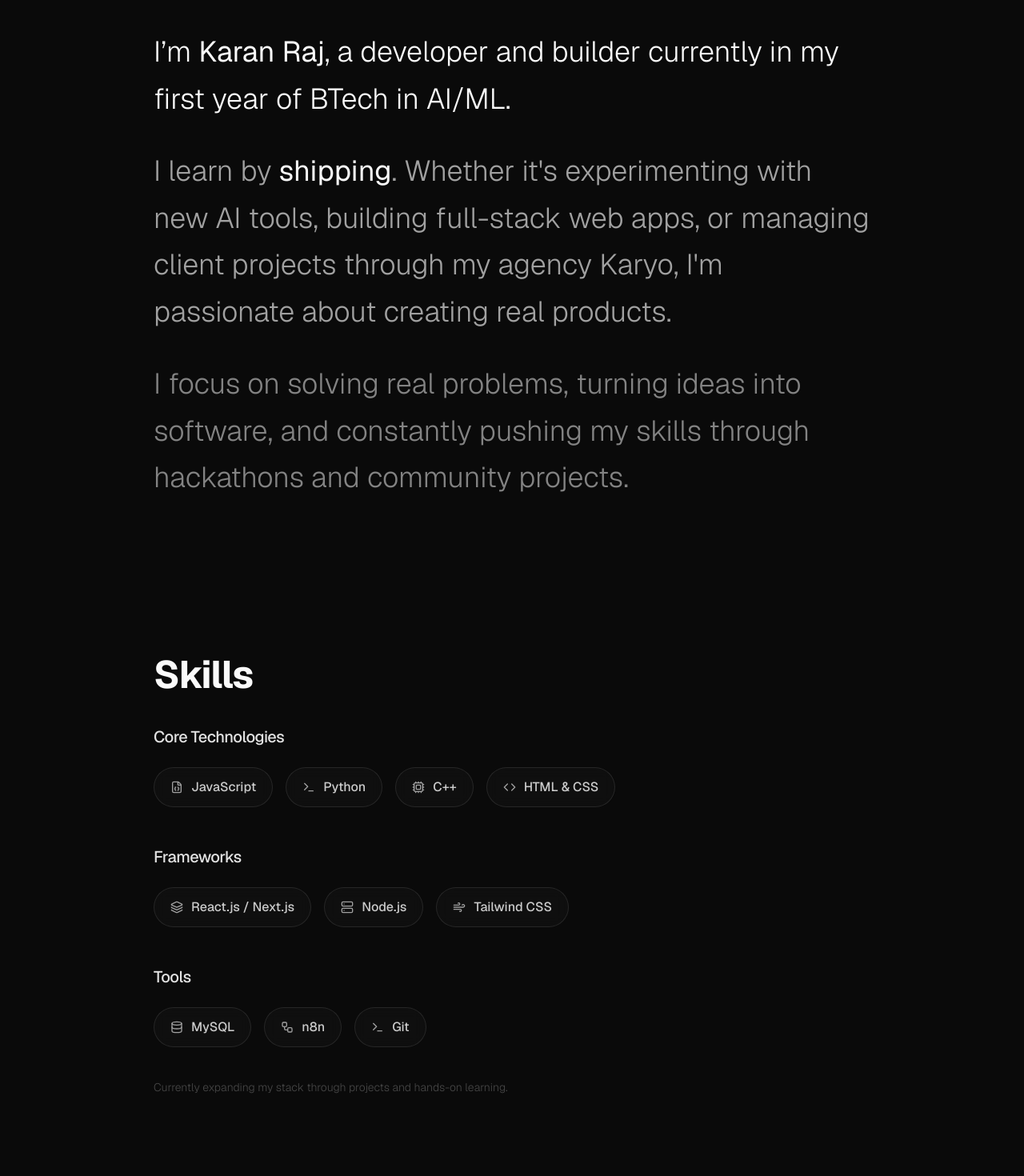
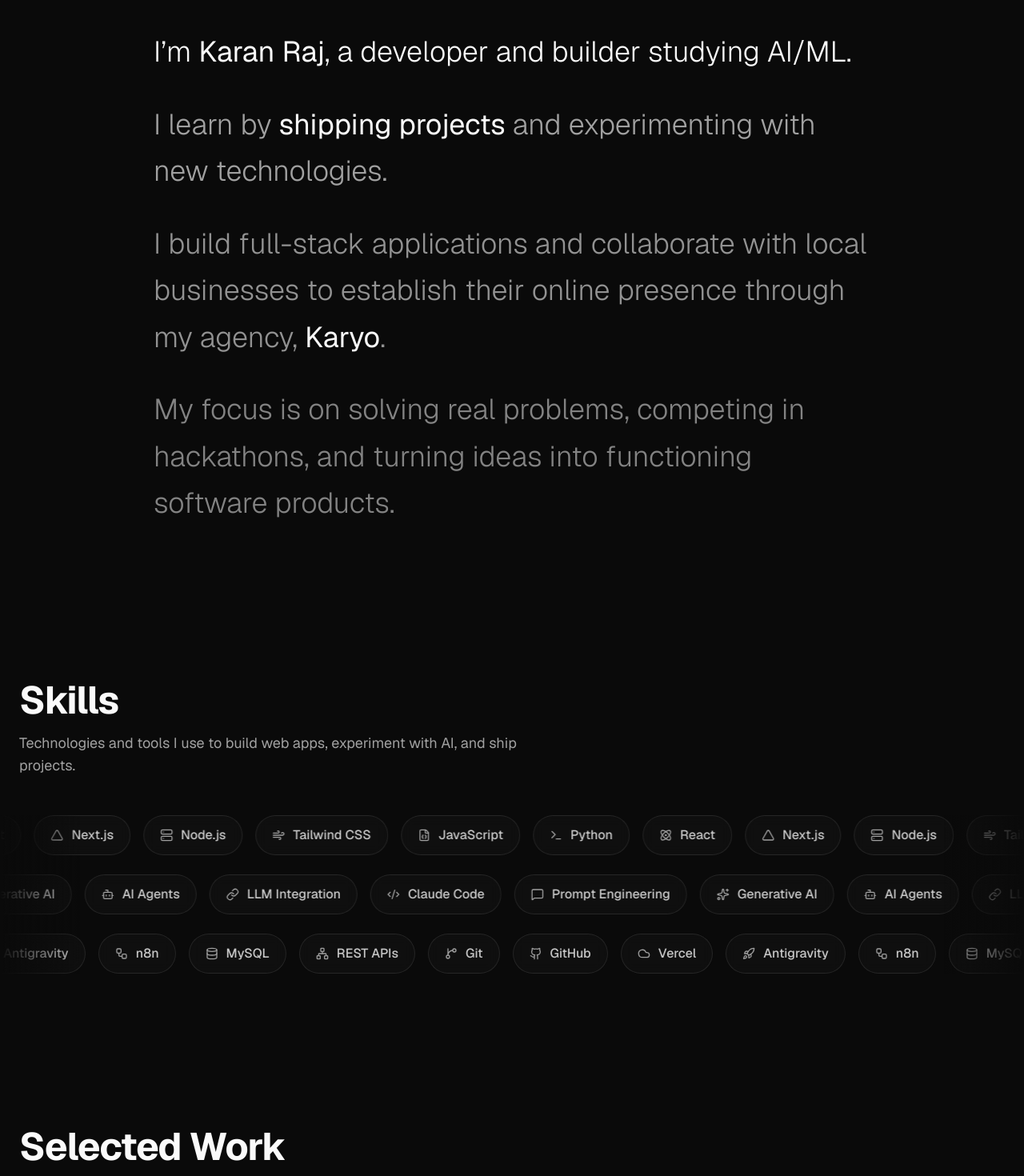
Before and after one commit to Karan-Raj-KR/portfolio, a Next.js app: page / in a window 1280 px wide. Shown: the part 860-2330 px from the top of the page at 80% size. Built offline with nearby package versions, Linux system fonts and the light colour scheme.

Commit message:
updated skills, experience, about, and hero section

```diff
--- a/src/components/sections/about.tsx
+++ b/src/components/sections/about.tsx
@@ -28,13 +28,16 @@ export function About() {
                 className="mx-auto max-w-4xl space-y-8 text-2xl font-light leading-relaxed md:text-4xl"
             >
                 <motion.p variants={itemVariants}>
-                    I’m <span className="text-foreground font-normal">Karan Raj</span>, a developer and builder currently in my first year of BTech in AI/ML.
+                    I’m <span className="text-foreground font-normal">Karan Raj</span>, a developer and builder studying AI/ML.
                 </motion.p>
                 <motion.p variants={itemVariants} className="text-muted-foreground">
-                    I learn by <span className="text-foreground font-normal">shipping</span>. Whether it's experimenting with new AI tools, building full-stack web apps, or managing client projects through my agency Karyo, I'm passionate about creating real products.
+                    I learn by <span className="text-foreground font-normal">shipping projects</span> and experimenting with new technologies.
+                </motion.p>
+                <motion.p variants={itemVariants} className="text-muted-foreground/90">
+                    I build full-stack applications and collaborate with local businesses to establish their online presence through my agency, <span className="text-foreground font-normal">Karyo</span>.
                 </motion.p>
                 <motion.p variants={itemVariants} className="text-muted-foreground/80">
-                    I focus on solving real problems, turning ideas into software, and constantly pushing my skills through hackathons and community projects.
+                    My focus is on solving real problems, competing in hackathons, and turning ideas into functioning software products.
                 </motion.p>
             </motion.div>
         </section>
--- a/src/components/sections/experience.tsx
+++ b/src/components/sections/experience.tsx
@@ -8,20 +8,21 @@ const experience = [
         period: "2025 – 2029",
         company: "Engineering",
         description: [
-            "Pursuing a Bachelor’s degree in Artificial Intelligence & Machine Learning",
-            "Building a strong foundation in programming, problem-solving, and applied technology",
-            "Actively working on frontend and automation projects alongside academics",
+            "Pursuing a Bachelor's degree in Artificial Intelligence & Machine Learning",
+            "Building web and AI projects alongside academic coursework",
+            "Exploring automation tools, AI agents, and modern developer workflows",
+            "Participating in hackathons and developer communities",
         ],
     },
-    // ... other items remain same, just keeping the structure valid
     {
         role: "Freelance Web Developer",
         period: "2021 – 2023",
         company: "Self-Employed",
         description: [
-            "Designed and built basic websites for individuals and small businesses",
-            "Focused on clean layouts, responsiveness, and usability",
-            "Sold multiple small website projects as a freelancer",
+            "Designed and delivered websites for individuals and small businesses",
+            "Built responsive websites using modern web technologies",
+            "Collaborated directly with clients to understand requirements and deliver solutions",
+            "Completed multiple freelance projects independently",
         ],
     },
     {
@@ -29,9 +30,9 @@ const experience = [
         period: "2021 – 2023",
         company: "Self-Employed",
         description: [
-            "Worked as a freelance video editor and graphic designer for clients",
-            "Edited videos and designed graphics based on client requirements",
-            "Gained early experience working with real clients, deadlines, and feedback",
+            "Worked with clients on video editing and graphic design projects",
+            "Produced visual content based on client requirements and feedback",
+            "Gained early experience managing client relationships and deadlines",
         ],
     },
 ];
--- a/src/components/sections/hero.tsx
+++ b/src/components/sections/hero.tsx
@@ -55,7 +55,7 @@ export function Hero() {
                     initial={{ opacity: 0, y: 20 }}
                     animate={{ opacity: 1, y: 0 }}
                     transition={{ duration: 0.8, delay: 0.8, ease: "easeOut" }}
-                    className="max-w-[600px] text-lg text-muted-foreground sm:text-xl md:text-2xl"
+                    className="pt-6 max-w-[600px] text-lg text-muted-foreground sm:text-xl md:text-2xl"
                 >
                     Developer · Builder · Founder
                 </motion.p>
@@ -66,7 +66,7 @@ export function Hero() {
                     transition={{ duration: 0.8, delay: 1.0 }}
                     className="text-sm font-light tracking-wide text-muted-foreground/60"
                 >
-                    First-year AIML student building software, experimenting with AI, and turning ideas into real projects.
+                    AIML student building software, experimenting with AI, and shipping real projects.
                 </motion.p>
 
                 <motion.div
@@ -88,7 +88,7 @@ export function Hero() {
                             href="https://github.com/Karan-Raj-KR"
                             target="_blank"
                             rel="noopener noreferrer"
-                            className="relative z-10 inline-flex h-12 items-center justify-center rounded-full border border-border px-7 text-sm font-medium text-foreground transition-colors hover:bg-muted/30"
+                            className="relative z-10 inline-flex h-12 items-center justify-center rounded-full border border-border bg-background px-7 text-sm font-medium text-foreground transition-colors hover:bg-muted"
                         >
                             GitHub
                         </a>
@@ -96,7 +96,7 @@ export function Hero() {
                     <Magnetic>
                         <a
                             href="#contact"
-                            className="relative z-10 inline-flex h-12 items-center justify-center rounded-full border border-border px-7 text-sm font-medium text-foreground transition-colors hover:bg-muted/30"
+                            className="relative z-10 inline-flex h-12 items-center justify-center rounded-full px-7 text-sm font-medium text-muted-foreground transition-colors hover:bg-muted/50 hover:text-foreground"
                         >
                             Contact
                         </a>
@@ -110,8 +110,7 @@ export function Hero() {
                 transition={{ delay: 1.6, duration: 1 }}
                 className="absolute bottom-6 left-1/2 -translate-x-1/2"
             >
-                <div className="flex flex-col items-center gap-2">
-                    <span className="text-xs font-light text-muted-foreground">SCROLL</span>
+                <div className="flex flex-col items-center">
                     <motion.div
                         animate={{ y: [0, 10, 0] }}
                         transition={{ duration: 2, repeat: Infinity, ease: "easeInOut" }}
--- a/src/components/sections/skills.tsx
+++ b/src/components/sections/skills.tsx
@@ -1,38 +1,38 @@
 "use client";
 
-import { motion, useMotionValue, useSpring, useTransform } from "framer-motion";
+import { motion, useMotionValue, useSpring, useTransform, useReducedMotion } from "framer-motion";
 import { useRef, useState } from "react";
 import {
-    Code, FileJson, Palette, Terminal, Wind,
+    Code, FileJson, Terminal, Wind,
     Database, Cpu, Server, Layers, Workflow,
+    MonitorSmartphone, LayoutTemplate, Atom, Triangle, MessageSquare, Sparkles, Bot, Link as LinkIcon, Code2, GitBranch, Github, Cloud, Rocket, Network
 } from "lucide-react";
 
-const skillCategories = [
-    {
-        title: "Core Technologies",
-        skills: [
+const skillRows = [
+    [
         { name: "JavaScript", icon: <FileJson className="h-4 w-4" /> },
         { name: "Python", icon: <Terminal className="h-4 w-4" /> },
-            { name: "C++", icon: <Cpu className="h-4 w-4" /> },
-            { name: "HTML & CSS", icon: <Code className="h-4 w-4" /> },
-        ]
-    },
-    {
-        title: "Frameworks",
-        skills: [
-            { name: "React.js / Next.js", icon: <Layers className="h-4 w-4" /> },
+        { name: "React", icon: <Atom className="h-4 w-4" /> },
+        { name: "Next.js", icon: <Triangle className="h-4 w-4" /> },
         { name: "Node.js", icon: <Server className="h-4 w-4" /> },
         { name: "Tailwind CSS", icon: <Wind className="h-4 w-4" /> },
+    ],
+    [
+        { name: "Prompt Engineering", icon: <MessageSquare className="h-4 w-4" /> },
+        { name: "Generative AI", icon: <Sparkles className="h-4 w-4" /> },
+        { name: "AI Agents", icon: <Bot className="h-4 w-4" /> },
+        { name: "LLM Integration", icon: <LinkIcon className="h-4 w-4" /> },
+        { name: "Claude Code", icon: <Code2 className="h-4 w-4" /> },
+    ],
+    [
+        { name: "Git", icon: <GitBranch className="h-4 w-4" /> },
+        { name: "GitHub", icon: <Github className="h-4 w-4" /> },
+        { name: "Vercel", icon: <Cloud className="h-4 w-4" /> },
+        { name: "Antigravity", icon: <Rocket className="h-4 w-4" /> },
+        { name: "n8n", icon: <Workflow className="h-4 w-4" /> },
+        { name: "MySQL", icon: <Database className="h-4 w-4" /> },
+        { name: "REST APIs", icon: <Network className="h-4 w-4" /> },
     ]
-    },
-    {
-        title: "Tools",
-        skills: [
-            { name: "MySQL", icon: <Database className="h-4 w-4" /> },
-            { name: "n8n", icon: <Workflow className="h-4 w-4" /> },
-            { name: "Git", icon: <Terminal className="h-4 w-4" /> },
-        ]
-    }
 ];
 
 function SkillChip({ skill, index }: { skill: { name: string, icon: React.ReactNode }; index: number }) {
@@ -88,13 +88,13 @@ function SkillChip({ skill, index }: { skill: { name: string, icon: React.ReactN
         >
             <motion.div
                 animate={{
-                    scale: isHovered ? 1.12 : 1,
+                    scale: isHovered ? 1.05 : 1,
                     boxShadow: isHovered
                         ? "0 8px 30px -4px hsl(var(--foreground) / 0.15)"
                         : "0 0px 0px 0px hsl(var(--foreground) / 0)",
                 }}
                 transition={{ type: "spring", stiffness: 400, damping: 25 }}
-                className="flex items-center gap-2.5 rounded-full border border-border bg-muted/20 px-5 py-3 backdrop-blur-sm transition-colors group-hover:border-foreground/30 group-hover:bg-muted/40"
+                className="flex items-center gap-2.5 rounded-full border border-border bg-muted/20 px-5 py-3 backdrop-blur-sm transition-colors group-hover:border-foreground/30 group-hover:bg-muted/40 whitespace-nowrap"
             >
                 <motion.span
                     animate={{
@@ -115,40 +115,52 @@ function SkillChip({ skill, index }: { skill: { name: string, icon: React.ReactN
 }
 
 export function Skills() {
+    const shouldReduceMotion = useReducedMotion();
+
     return (
-        <section id="skills" className="container mx-auto px-4 py-24 md:px-6">
+        <section id="skills" className="w-full flex flex-col justify-center overflow-hidden py-24">
             <motion.div
                 initial={{ opacity: 0, y: 20 }}
                 whileInView={{ opacity: 1, y: 0 }}
                 viewport={{ once: true }}
                 transition={{ duration: 0.8 }}
-                className="mx-auto max-w-4xl"
+                className="container mx-auto px-4 md:px-6 mb-12"
             >
-                <h2 className="mb-10 text-3xl font-bold tracking-tight md:text-5xl">Skills</h2>
+                <h2 className="mb-4 text-3xl font-bold tracking-tight md:text-5xl">Skills</h2>
+                <p className="max-w-2xl text-lg text-muted-foreground">
+                    Technologies and tools I use to build web apps, experiment with AI, and ship projects.
+                </p>
+            </motion.div>
 
-                <div className="space-y-12">
-                    {skillCategories.map((category, catIdx) => (
-                        <div key={category.title} className="space-y-6">
-                            <h3 className="text-xl font-medium tracking-tight text-foreground/90">{category.title}</h3>
-                            <div className="flex flex-wrap gap-3 md:gap-4">
-                                {category.skills.map((skill, i) => (
-                                    <SkillChip key={skill.name} skill={skill} index={catIdx * 10 + i} />
+            <div className="relative flex flex-col gap-6 overflow-hidden">
+                {/* Gradient Fades */}
+                <div className="pointer-events-none absolute left-0 top-0 z-10 h-full w-[100px] bg-gradient-to-r from-background to-transparent" />
+                <div className="pointer-events-none absolute right-0 top-0 z-10 h-full w-[100px] bg-gradient-to-l from-background to-transparent" />
+
+                {skillRows.map((row, rowIdx) => (
+                    <div key={rowIdx} className="group relative flex w-full overflow-hidden flex-nowrap">
+                        <motion.div
+                            animate={shouldReduceMotion ? { x: 0 } : { x: ["0%", "-50%"] }}
+                            transition={{
+                                repeat: Infinity,
+                                ease: "linear",
+                                duration: rowIdx % 2 === 0 ? 30 : 40,
+                            }}
+                            className="flex w-max"
+                            // Pause animation on hover
+                            whileHover={shouldReduceMotion ? {} : { animationPlayState: "paused" }}
+                        >
+                            {[...Array(4)].map((_, dupIdx) => (
+                                <div key={dupIdx} className="flex gap-4 px-2" aria-hidden={dupIdx > 0 ? "true" : undefined}>
+                                    {row.map((skill, i) => (
+                                        <SkillChip key={`${skill.name}-${dupIdx}-${i}`} skill={skill} index={i} />
                                     ))}
                                 </div>
+                            ))}
+                        </motion.div>
                     </div>
                 ))}
             </div>
-
-                <motion.p
-                    initial={{ opacity: 0 }}
-                    whileInView={{ opacity: 1 }}
-                    viewport={{ once: true }}
-                    transition={{ delay: 0.8, duration: 1 }}
-                    className="mt-10 text-sm font-light text-muted-foreground/40 text-center md:text-left"
-                >
-                    Currently expanding my stack through projects and hands-on learning.
-                </motion.p>
-            </motion.div>
         </section>
     );
 }
```
Lines whose indentation alone changed are shown as unchanged.
